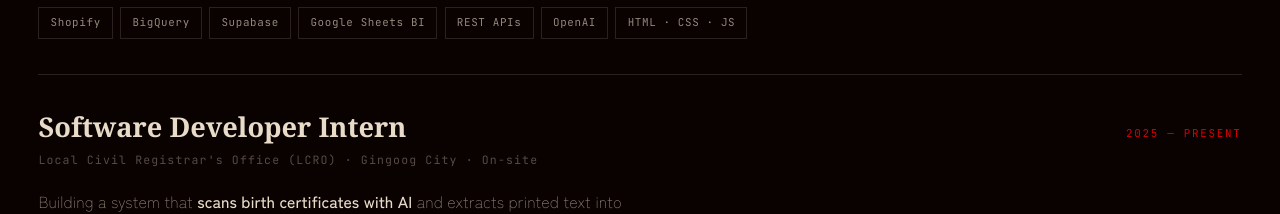
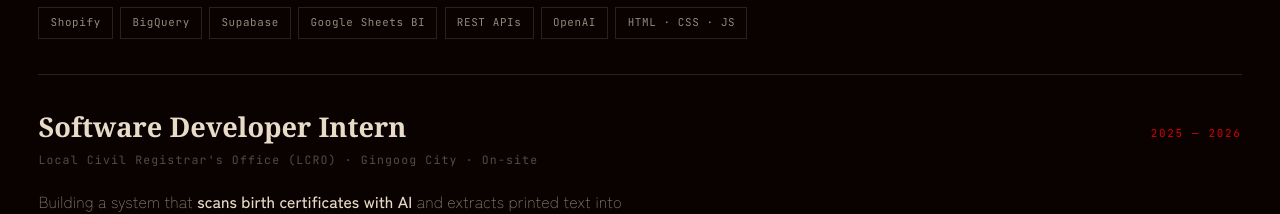
Before and after one commit to cjieey/Dev_Cjieeey, a React (Vite) app: page / in a window 1280 px wide. Shown: the part 4780-4994 px from the top of the page. Built offline with nearby package versions, Linux system fonts and the light colour scheme; a web font is replaced by a local one.

Commit message:
Update internship duration from 'Present' to '2026'

```diff
--- a/src/components/Experience.jsx
+++ b/src/components/Experience.jsx
@@ -35,7 +35,7 @@ export default function Experience() {
         <article className={`${styles.role} reveal`} style={{ '--d': '160ms' }}>
           <div className={styles.roleTop}>
             <h3 className={styles.roleTitle}>Software Developer Intern</h3>
-            <span className={styles.roleWhen}>2025 — Present</span>
+            <span className={styles.roleWhen}>2025 — 2026</span>
           </div>
           <p className={styles.roleWhere}>Local Civil Registrar's Office (LCRO) · Gingoog City · On-site</p>
           <p className={styles.roleBody}>
```
